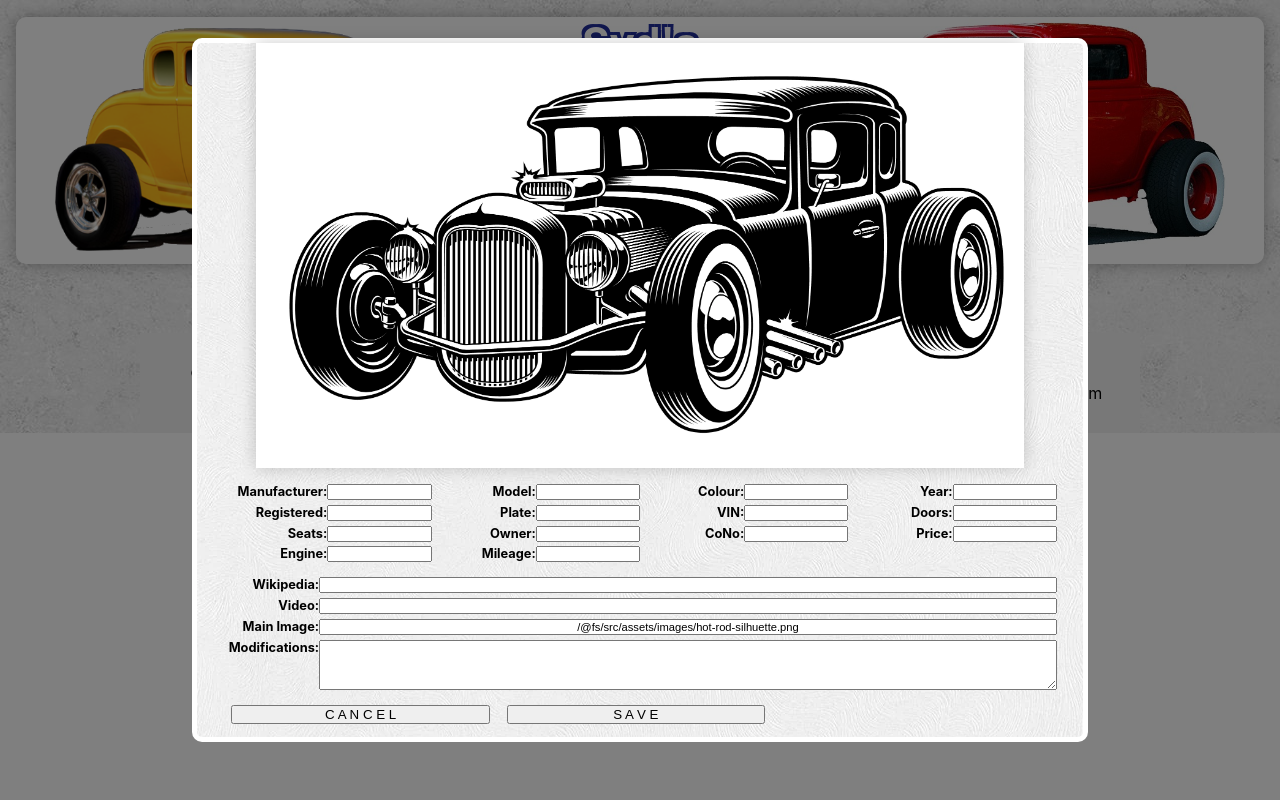
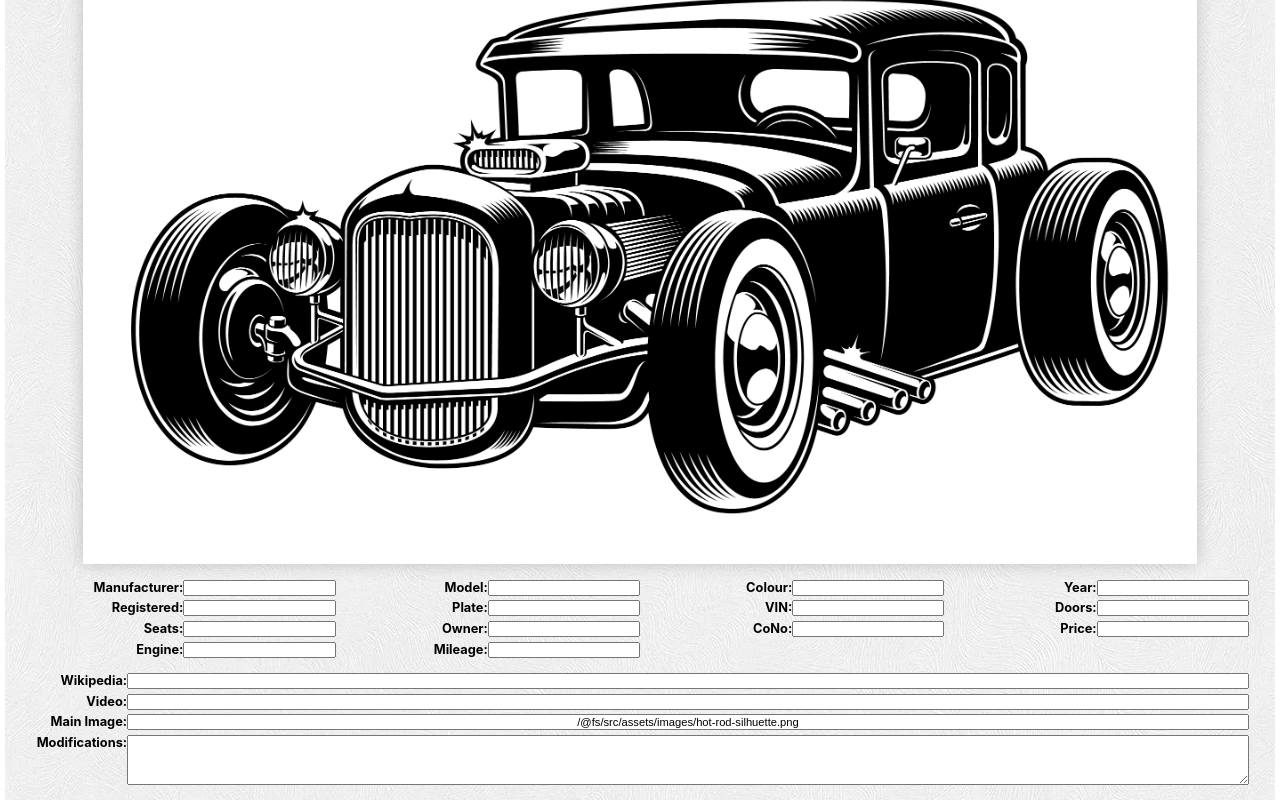
Before and after one commit to sydneymurray/nology-fullstack-project-frontend, a React (Create React App) app: page / in a window 1280 px wide. Both pictures are taken after a click on the button "Register a Car". Built offline with nearby package versions, Linux system fonts and the light colour scheme; no server answers.

Commit message:
SCSS Adjustments

```diff
--- a/src/containers/CarModal/CarModal.scss
+++ b/src/containers/CarModal/CarModal.scss
@@ -18,12 +18,14 @@
   background-attachment: scroll;
   border-radius: 10px;
   grid-gap: 3ch;
-  width: 70%;
+  //width: 70%;
   border: 5px solid white;
   padding-left: 1rem;
   padding-right: 1rem;
   &__image{
     width: 90%;
+    max-height: 700px;
+    object-fit: cover;
     box-shadow: 0 0 1rem 0 rgb(0 0 0 / 20%);
     border: 1px solid white;
   }
```
